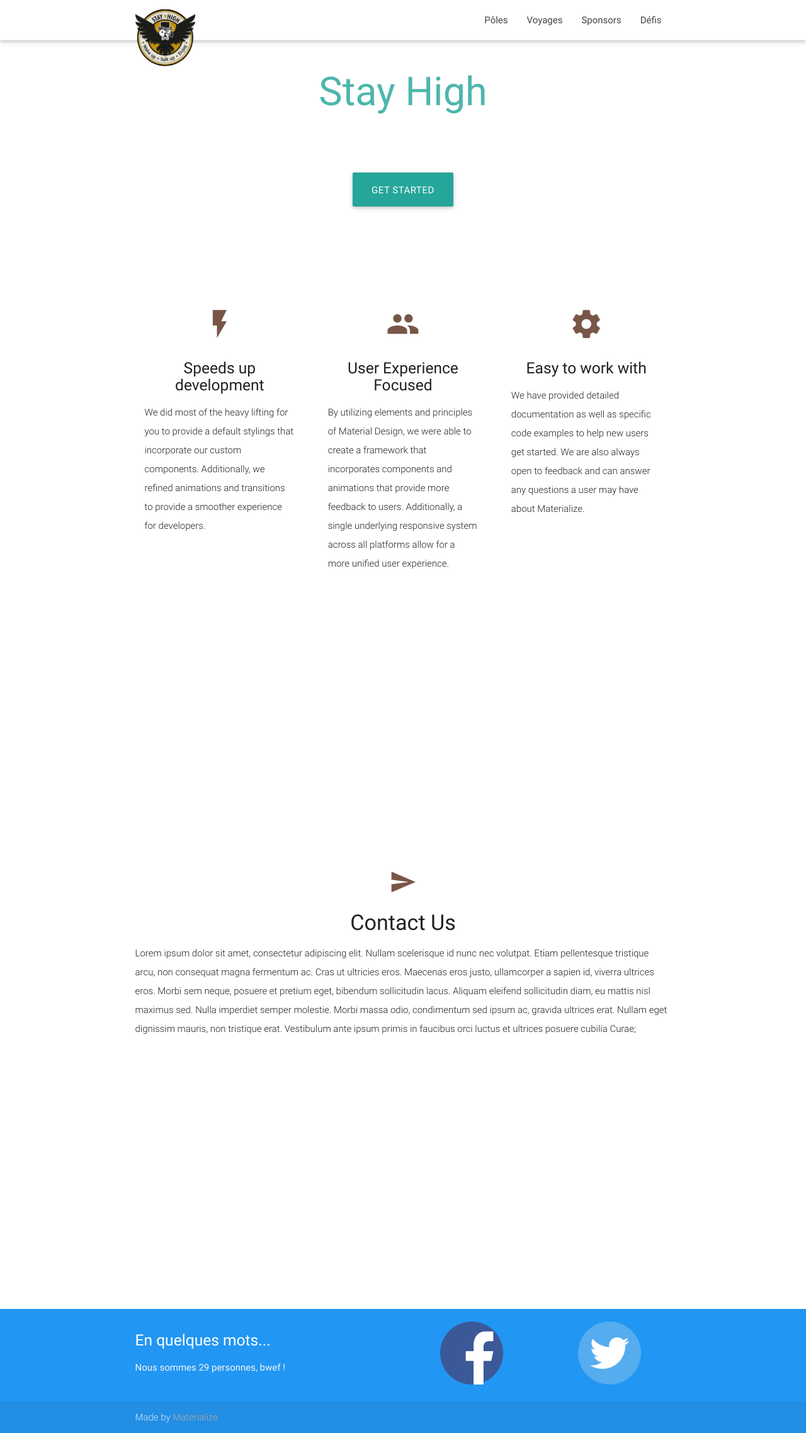
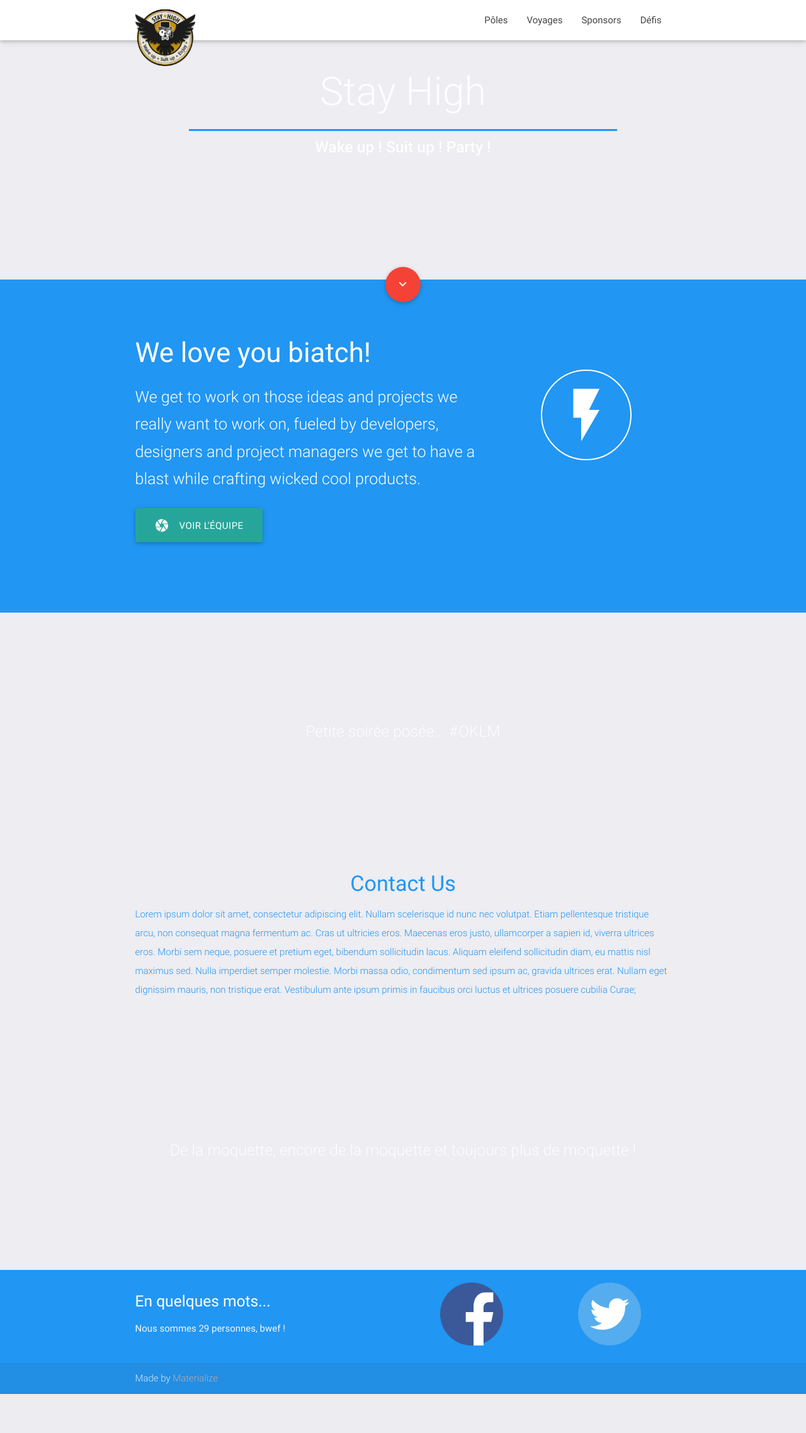
Before and after one commit to MrChoclate/stayhigh_website, a Django app: page / in a window 1280 px wide. Shown: the whole page at 63% size. After the commit the page ends 2214 px from the top, so only its background shows below. Run offline with Django 3.2, Linux system fonts and the light colour scheme; some libraries are stand-ins or nearby versions.

Commit message:
update design

```diff
--- a/hoc/index/static/plugin/parallaxtemplate/css/style.css
+++ b/hoc/index/static/plugin/parallaxtemplate/css/style.css
@@ -5,6 +5,10 @@
  *
  * Made By MaterializeCSS.com
  */
+
+ body{
+  background-color: #EDEDF2;
+ }
 
 nav ul a,
 nav .brand-logo {
@@ -66,3 +70,42 @@ nav .brand-logo{
 nav .brand-logo:hover{
   margin-top: 5px;
 }
+
+.hr_index{
+  height: 3px;
+  margin: 0px 10%;
+  width: 80%;
+  margin-right: auto;
+  margin-left: auto;
+}
+
+
+.bold
+{
+  font-weight: 500;
+}
+
+
+.pad
+{
+  padding: 70px 0;
+}
+
+.scroll-down
+{
+  position: absolute;
+  top: -20px;
+  width: 100%;
+}
+
+.relative
+{
+  position: relative;
+}
+
+i.rounded{
+  font-size: 100px;
+  padding: 20px;
+  border : 2px solid white;
+  border-radius: 50%;
+}
--- a/hoc/index/templates/index.html
+++ b/hoc/index/templates/index.html
@@ -6,57 +6,53 @@
     <div class="section no-pad-bot">
       <div class="container">
         <br><br>
-        <h1 class="header center teal-text text-lighten-2">Stay High</h1>
+        <h1 class="header center light">Stay High</h1>
+        <div class="hr_index blue"></div>
         <div class="row center">
-          <h5 class="header col s12 light">Wake up ! Suit up ! Party !</h5>
+          <h5 class="header col s12 bold">Wake up ! Suit up ! Party !</h5>
         </div>
-        <div class="row center">
-          <a href="http://materializecss.com/getting-started.html" id="download-button" class="btn-large waves-effect waves-light teal lighten-1">Get Started</a>
-        </div>
+
         <br><br>
 
       </div>
     </div>
-    <div class="parallax"><img src="{% static 'img/group.min.jpg' %}" alt="Unsplashed background img 2"></div>
+    <div class="parallax"><img src="{% static 'img/group2.min.jpg' %}" alt="Unsplashed background img 2"></div>
   </div>
+
+<div class="blue relative">
+   <div class="center scroll-down row">
+          <a class="btn-floating btn-large waves-effect waves-light red"><i class="mdi-hardware-keyboard-arrow-down"></i></a>
+    </div>
 
 
   <div class="container">
-    <div class="section">
+    <div class="section pad">
+
+
+      <div class="row white-text">
+
+        <div class="col s12 m8 ">
+        <h3>We love you biatch!</h3>
+        <p class="flow-text"> We get to work on those ideas and projects we really want to work on, fueled by developers, designers and project managers we get to have a blast while crafting wicked cool products. </p>
+        <a class="waves-effect waves-light btn-large"><i class="mdi-image-camera left"></i>Voir l'équipe</a>
+
+        </div>
+
+        <div class="col s12 m4 center">
+        <div class="pad">
+        <i class="mdi-image-flash-on rounded"></i>
+        </div>
+        </div>
+
+      </div>
+
 
       <!--   Icon Section   -->
-      <div class="row">
-        <div class="col s12 m4">
-          <div class="icon-block">
-            <h2 class="center brown-text"><i class="mdi-image-flash-on"></i></h2>
-            <h5 class="center">Speeds up development</h5>
 
-            <p class="light">We did most of the heavy lifting for you to provide a default stylings that incorporate our custom components. Additionally, we refined animations and transitions to provide a smoother experience for developers.</p>
-          </div>
-        </div>
-
-        <div class="col s12 m4">
-          <div class="icon-block">
-            <h2 class="center brown-text"><i class="mdi-social-group"></i></h2>
-            <h5 class="center">User Experience Focused</h5>
-
-            <p class="light">By utilizing elements and principles of Material Design, we were able to create a framework that incorporates components and animations that provide more feedback to users. Additionally, a single underlying responsive system across all platforms allow for a more unified user experience.</p>
-          </div>
-        </div>
-
-        <div class="col s12 m4">
-          <div class="icon-block">
-            <h2 class="center brown-text"><i class="mdi-action-settings"></i></h2>
-            <h5 class="center">Easy to work with</h5>
-
-            <p class="light">We have provided detailed documentation as well as specific code examples to help new users get started. We are also always open to feedback and can answer any questions a user may have about Materialize.</p>
-          </div>
-        </div>
-      </div>
 
     </div>
   </div>
-
+</div>
 
   <div class="parallax-container valign-wrapper">
     <div class="section no-pad-bot">
@@ -74,8 +70,8 @@
   <div class="container">
     <div class="section">
       <div class="row">
-        <div class="col s12 center">
-          <h3><i class="mdi-content-send brown-text"></i></h3>
+        <div class="col s12 center blue-text">
+
           <h4>Contact Us</h4>
           <p class="left-align light">Lorem ipsum dolor sit amet, consectetur adipiscing elit. Nullam scelerisque id nunc nec volutpat. Etiam pellentesque tristique arcu, non consequat magna fermentum ac. Cras ut ultricies eros. Maecenas eros justo, ullamcorper a sapien id, viverra ultrices eros. Morbi sem neque, posuere et pretium eget, bibendum sollicitudin lacus. Aliquam eleifend sollicitudin diam, eu mattis nisl maximus sed. Nulla imperdiet semper molestie. Morbi massa odio, condimentum sed ipsum ac, gravida ultrices erat. Nullam eget dignissim mauris, non tristique erat. Vestibulum ante ipsum primis in faucibus orci luctus et ultrices posuere cubilia Curae;</p>
         </div>
```
Also changed, not shown: hoc/index/static/img/2.jpg (added), hoc/index/static/img/group2.min.jpg (added).
